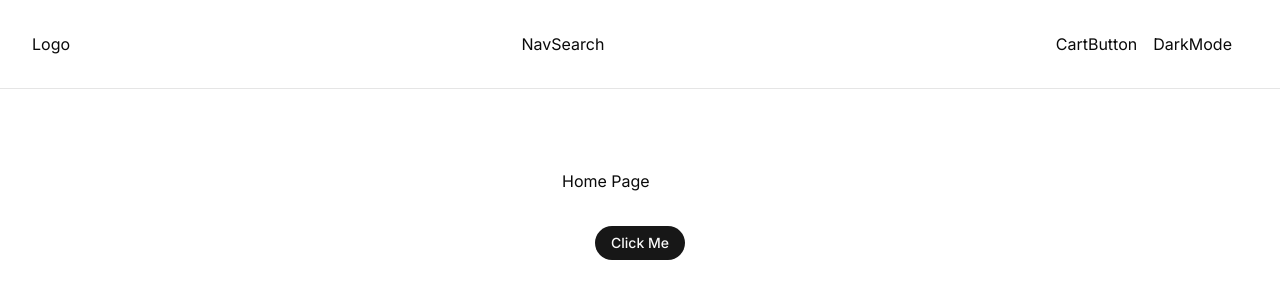
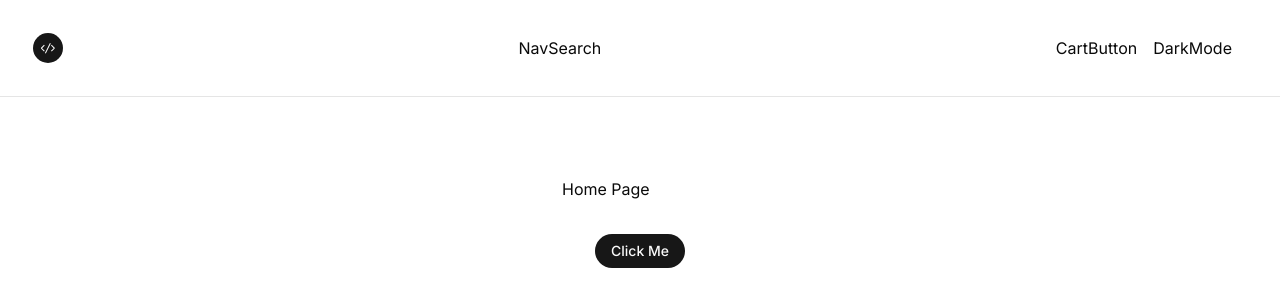
Before and after one commit to IamJamesRooke/nextjs-store-tutorial, a Next.js app: page / in a window 1280 px wide. Shown: the top 306 px of the page. Built offline with nearby package versions, Linux system fonts and the light colour scheme.

Commit message:
navbar logo

```diff
--- a/components/navbar/Logo.tsx
+++ b/components/navbar/Logo.tsx
@@ -1,11 +1,15 @@
-import React from 'react'
+import Link from "next/link";
+import { Button } from "../ui/button";
+import { VscCode } from "react-icons/vsc";
 
 function Logo() {
   return (
-    <div>
-      <h1>Logo</h1>
-    </div>
-  )
+    <Button size="icon" asChild>
+      <Link href="/">
+        <VscCode className="w-6 h-6" />
+      </Link>
+    </Button>
+  );
 }
 
-export default Logo
+export default Logo;
--- a/package.json
+++ b/package.json
@@ -18,6 +18,7 @@
     "next-themes": "^0.4.6",
     "react": "19.2.4",
     "react-dom": "19.2.4",
+    "react-icons": "^5.7.0",
     "shadcn": "^4.13.0",
     "sonner": "^2.0.7",
     "tailwind-merge": "^3.6.0",
```
Also changed, not shown: 1 other file (tests, documents, lock files or other folders).
